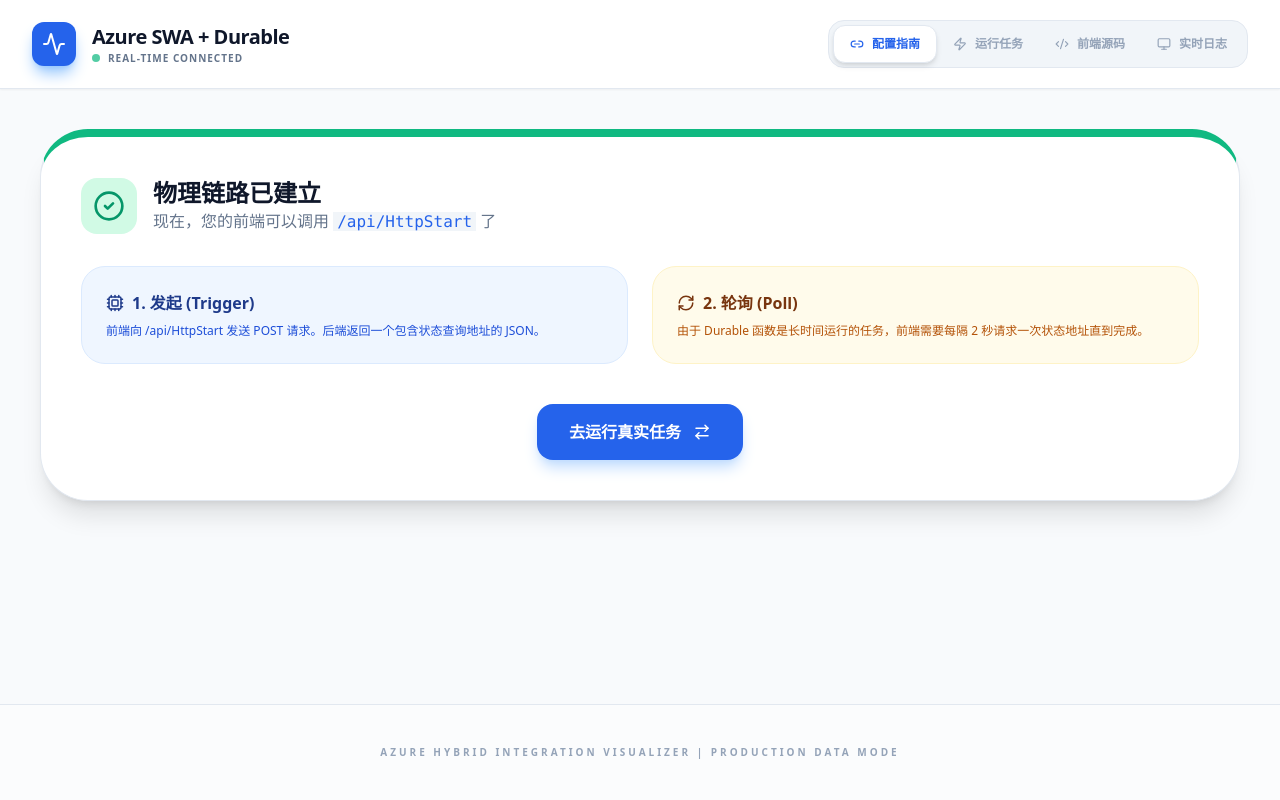
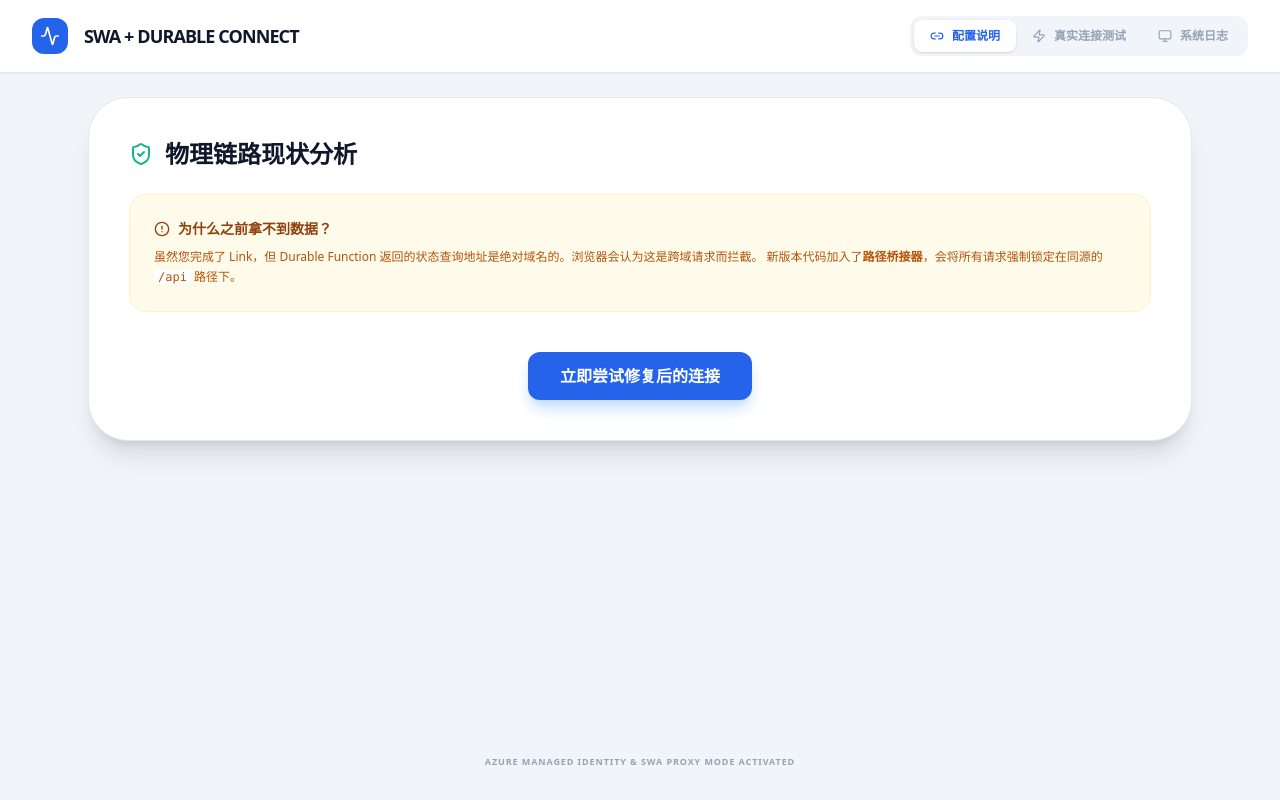
Before and after one commit to DennisZheng411/durable-monitor, a React (Vite) app: page / in a window 1280 px wide. Built offline with nearby package versions, Linux system fonts and the light colour scheme.

Commit message:
Update App.tsx

```diff
--- a/App.tsx
+++ b/App.tsx
@@ -24,7 +24,8 @@
   Database,
   Terminal,
   RefreshCw,
-  Cpu
+  Cpu,
+  Braces
 } from 'lucide-react';
 
 const App: React.FC = () => {
@@ -43,17 +44,34 @@
     }]);
   };
 
-  // 核心逻辑：触发并轮询结果
+  /**
+   * 关键修复函数：CORS 桥接
+   * 将 https://func-app.azurewebsites.net/runtime/webhooks/...
+   * 转换为 /api/runtime/webhooks/...
+   */
+  const resolveSwaPath = (absoluteUrl: string) => {
+    try {
+      if (absoluteUrl.includes('/runtime/webhooks/durabletask/')) {
+        const parts = absoluteUrl.split('/runtime/webhooks/durabletask/');
+        const relativePath = `/api/runtime/webhooks/durabletask/${parts[1]}`;
+        addLog(`🔧 路径转换 (解决 CORS): 使用 SWA 代理路径`, "warn");
+        return relativePath;
+      }
+      return absoluteUrl;
+    } catch (e) {
+      return absoluteUrl;
+    }
+  };
+
   const startRealWorkflow = async () => {
     if (isRunning) return;
 
     setIsRunning(true);
     setFinalResult(null);
     setRuntimeStatus('Starting...');
-    addLog("🚀 正在触发后端流程: POST /api/HttpStart", "info");
+    addLog("🚀 正在发起 POST 请求到 /api/HttpStart", "info");
 
     try {
-      // 1. 触发 Starter 函数
       const response = await fetch('/api/HttpStart', {
         method: 'POST',
         headers: { 'Content-Type': 'application/json' }
@@ -62,31 +80,36 @@
       if (!response.ok) throw new Error(`触发失败: ${response.status}`);
 
       const clientUrls = await response.json();
-      const statusUrl = clientUrls.statusQueryGetUri;
-      addLog(`✅ 实例已启动: ID = ${clientUrls.id.substring(0, 8)}...`, "info");
-      addLog(`🔍 开始轮询状态...`, "info");
 
-      // 2. 开始轮询
+      // 核心修复点：转换 URL 以绕过 CORS
+      const statusUrl = resolveSwaPath(clientUrls.statusQueryGetUri);
+
+      addLog(`✅ 实例已启动: ${clientUrls.id.substring(0, 8)}...`, "info");
+      addLog(`🔍 开始通过同源代理轮询状态...`, "info");
+
       pollIntervalRef.current = window.setInterval(async () => {
         try {
           const statusRes = await fetch(statusUrl);
+          if (!statusRes.ok) {
+             addLog(`轮询请求失败: ${statusRes.status}`, "error");
+             return;
+          }
+
           const statusInfo = await statusRes.json();
-
           setRuntimeStatus(statusInfo.runtimeStatus);
-          addLog(`当前状态: ${statusInfo.runtimeStatus}`, "info");
 
           if (statusInfo.runtimeStatus === 'Completed') {
             if (pollIntervalRef.current) clearInterval(pollIntervalRef.current);
             setFinalResult(statusInfo.output);
             setIsRunning(false);
-            addLog("🎉 任务圆满完成！已获取结果。", "info");
+            addLog("🎉 获取到最终结果！", "info");
           } else if (statusInfo.runtimeStatus === 'Failed' || statusInfo.runtimeStatus === 'Terminated') {
             if (pollIntervalRef.current) clearInterval(pollIntervalRef.current);
             setIsRunning(false);
-            addLog("❌ 后端任务执行出错", "error");
+            addLog("❌ 后端任务执行失败", "error");
           }
-        } catch (pollErr) {
-          console.error("轮询异常:", pollErr);
+        } catch (pollErr: any) {
+          addLog(`轮询异常: ${pollErr.message}`, "error");
         }
       }, 2000);
 
@@ -104,32 +127,25 @@
   }, []);
 
   return (
-    <div className="min-h-screen flex flex-col font-sans bg-[#f8fafc] text-slate-900">
-      <header className="bg-white border-b border-slate-200 px-8 py-5 sticky top-0 z-50 flex justify-between items-center shadow-sm">
+    <div className="min-h-screen flex flex-col font-sans bg-[#f1f5f9] text-slate-900">
+      <header className="bg-white border-b border-slate-200 px-8 py-4 sticky top-0 z-50 flex justify-between items-center shadow-sm">
         <div className="flex items-center gap-4">
-          <div className="bg-blue-600 p-2.5 rounded-xl text-white shadow-lg shadow-blue-300">
-            <Activity size={24} />
+          <div className="bg-blue-600 p-2 rounded-xl text-white">
+            <Activity size={20} />
           </div>
-          <div>
-            <h1 className="text-xl font-black tracking-tight text-slate-900">Azure SWA + Durable</h1>
-            <div className="flex items-center gap-2">
-               <span className="flex h-2 w-2 rounded-full bg-emerald-500 animate-pulse"></span>
-               <span className="text-[10px] font-bold text-slate-500 uppercase tracking-widest">Real-time Connected</span>
-            </div>
-          </div>
+          <h1 className="text-lg font-black tracking-tighter">SWA + DURABLE CONNECT</h1>
         </div>
 
-        <nav className="flex bg-slate-100 p-1 rounded-2xl border border-slate-200">
+        <nav className="flex bg-slate-100 p-1 rounded-xl">
           {[
-            { id: 'link-guide', icon: <Link2 size={14}/>, label: '配置指南' },
-            { id: 'run-workflow', icon: <Zap size={14}/>, label: '运行任务' },
-            { id: 'code', icon: <Code2 size={14}/>, label: '前端源码' },
-            { id: 'logs', icon: <Monitor size={14}/>, label: '实时日志' }
+            { id: 'link-guide', icon: <Link2 size={14}/>, label: '配置说明' },
+            { id: 'run-workflow', icon: <Zap size={14}/>, label: '真实连接测试' },
+            { id: 'logs', icon: <Monitor size={14}/>, label: '系统日志' }
           ].map((tab) => (
             <button
               key={tab.id}
               onClick={() => setActiveTab(tab.id as any)}
-              className={`px-4 py-2.5 text-xs font-black rounded-xl transition-all flex items-center gap-2 ${activeTab === tab.id ? 'bg-white shadow-md text-blue-600 border border-slate-200' : 'text-slate-400 hover:text-slate-600'}`}
+              className={`px-4 py-2 text-xs font-bold rounded-lg transition-all flex items-center gap-2 ${activeTab === tab.id ? 'bg-white shadow text-blue-600' : 'text-slate-400'}`}
             >
               {tab.icon} {tab.label}
             </button>
@@ -137,148 +153,103 @@
         </nav>
       </header>
 
-      <main className="flex-1 max-w-7xl mx-auto w-full p-6 md:p-10">
-
+      <main className="flex-1 max-w-6xl mx-auto w-full p-6">
         {activeTab === 'link-guide' && (
-           <div className="space-y-8 animate-in fade-in slide-in-from-bottom-4 duration-700">
-              <div className="bg-white p-10 rounded-[3rem] border border-slate-200 shadow-xl border-t-8 border-t-emerald-500">
-                 <div className="flex items-center gap-4 mb-8">
-                    <div className="w-14 h-14 bg-emerald-100 text-emerald-600 rounded-2xl flex items-center justify-center">
-                       <CheckCircle2 size={32}/>
-                    </div>
-                    <div>
-                       <h2 className="text-2xl font-black text-slate-900">物理链路已建立</h2>
-                       <p className="text-slate-500 font-medium">现在，您的前端可以调用 <code className="bg-slate-100 px-1 text-blue-600">/api/HttpStart</code> 了</p>
-                    </div>
-                 </div>
-
-                 <div className="grid md:grid-cols-2 gap-6 mb-10">
-                    <div className="p-6 rounded-3xl bg-blue-50 border border-blue-100">
-                       <h4 className="font-black text-blue-900 mb-2 flex items-center gap-2"><Cpu size={18}/> 1. 发起 (Trigger)</h4>
-                       <p className="text-xs text-blue-700">前端向 /api/HttpStart 发送 POST 请求。后端返回一个包含状态查询地址的 JSON。</p>
-                    </div>
-                    <div className="p-6 rounded-3xl bg-amber-50 border border-amber-100">
-                       <h4 className="font-black text-amber-900 mb-2 flex items-center gap-2"><RefreshCw size={18}/> 2. 轮询 (Poll)</h4>
-                       <p className="text-xs text-amber-700">由于 Durable 函数是长时间运行的任务，前端需要每隔 2 秒请求一次状态地址直到完成。</p>
-                    </div>
-                 </div>
-
-                 <div className="flex justify-center">
-                    <button
-                      onClick={() => setActiveTab('run-workflow')}
-                      className="px-8 py-4 bg-blue-600 text-white rounded-2xl font-black shadow-lg shadow-blue-200 hover:bg-blue-700 transition-all flex items-center gap-3"
-                    >
-                       去运行真实任务 <ArrowRightLeft size={18}/>
-                    </button>
-                 </div>
+           <div className="bg-white p-10 rounded-[2.5rem] border border-slate-200 shadow-xl space-y-6">
+              <h2 className="text-2xl font-black flex items-center gap-3">
+                 <ShieldCheck className="text-emerald-500" /> 物理链路现状分析
+              </h2>
+              <div className="p-6 bg-amber-50 border border-amber-100 rounded-2xl">
+                 <p className="text-sm font-bold text-amber-800 flex items-center gap-2 mb-2">
+                    <AlertCircle size={16}/> 为什么之前拿不到数据？
+                 </p>
+                 <p className="text-xs text-amber-700 leading-relaxed">
+                    虽然您完成了 Link，但 Durable Function 返回的状态查询地址是绝对域名的。浏览器会认为这是跨域请求而拦截。
+                    新版本代码加入了<b>路径桥接器</b>，会将所有请求强制锁定在同源的 <code className="bg-white px-1">/api</code> 路径下。
+                 </p>
+              </div>
+              <div className="flex justify-center pt-4">
+                 <button onClick={() => setActiveTab('run-workflow')} className="bg-blue-600 text-white px-8 py-3 rounded-xl font-bold shadow-lg shadow-blue-200">
+                    立即尝试修复后的连接
+                 </button>
               </div>
            </div>
         )}
 
         {activeTab === 'run-workflow' && (
-           <div className="animate-in zoom-in-95 duration-500 grid md:grid-cols-3 gap-8">
-              {/* 左侧：控制面板 */}
-              <div className="md:col-span-1 space-y-6">
-                 <div className="bg-white p-8 rounded-[2.5rem] border border-slate-200 shadow-xl">
-                    <h3 className="text-lg font-black mb-6">执行控制器</h3>
+           <div className="grid md:grid-cols-12 gap-6 h-full">
+              <div className="md:col-span-4 space-y-6">
+                 <div className="bg-white p-6 rounded-3xl border border-slate-200 shadow-md">
+                    <h3 className="font-black text-slate-800 mb-4">连接控制面板</h3>
                     <div className="space-y-4">
-                       <div className="p-4 rounded-2xl bg-slate-50 border border-slate-100">
-                          <span className="text-[10px] font-bold text-slate-400 uppercase">当前状态</span>
-                          <div className="flex items-center gap-2 mt-1">
-                             <div className={`w-2 h-2 rounded-full ${isRunning ? 'bg-amber-500 animate-pulse' : runtimeStatus === 'Completed' ? 'bg-emerald-500' : 'bg-slate-300'}`}></div>
-                             <span className="font-black text-slate-700">{runtimeStatus}</span>
-                          </div>
-                       </div>
-
                        <button
                          onClick={startRealWorkflow}
                          disabled={isRunning}
-                         className="w-full py-4 bg-slate-900 text-white rounded-2xl font-black shadow-lg hover:bg-slate-800 disabled:opacity-50 transition-all active:scale-95 flex items-center justify-center gap-3"
+                         className="w-full py-4 bg-slate-900 text-white rounded-xl font-black shadow-lg flex items-center justify-center gap-2 disabled:opacity-50"
                        >
-                          {isRunning ? <Loader2 size={20} className="animate-spin"/> : <Play size={20}/>}
-                          {isRunning ? '正在运行...' : '开始执行后端流程'}
+                          {isRunning ? <Loader2 className="animate-spin" size={18}/> : <Play size={18}/>}
+                          {isRunning ? '正在抓取数据...' : '启动真实流程'}
                        </button>
-
-                       {finalResult && (
-                         <button
-                           onClick={() => {setFinalResult(null); setRuntimeStatus('Idle');}}
-                           className="w-full py-3 border border-slate-200 text-slate-400 rounded-xl text-xs font-bold hover:bg-slate-50"
-                         >
-                            清除结果
-                         </button>
-                       )}
+                       <div className="flex items-center justify-between text-[10px] font-black uppercase text-slate-400 tracking-wider px-1">
+                          <span>后端状态:</span>
+                          <span className={isRunning ? 'text-amber-500' : 'text-emerald-500'}>{runtimeStatus}</span>
+                       </div>
                     </div>
                  </div>
 
-                 <div className="bg-blue-600 p-8 rounded-[2.5rem] text-white shadow-xl relative overflow-hidden">
-                    <div className="relative z-10">
-                       <h4 className="font-black mb-2 flex items-center gap-2"><Info size={18}/> 提示</h4>
-                       <p className="text-xs text-blue-100 leading-relaxed font-medium">
-                          点击运行后，应用将真正访问您的 Azure Function 后端。如果返回 404，请确认您的函数名为 "HttpStart"。
-                       </p>
-                    </div>
-                    <Terminal size={100} className="absolute -bottom-4 -right-4 text-blue-500/20 rotate-12" />
+                 <div className="bg-emerald-600 p-6 rounded-3xl text-white shadow-lg shadow-emerald-100">
+                    <h4 className="font-bold flex items-center gap-2 mb-2"><CheckCircle2 size={16}/> 链路已优化</h4>
+                    <p className="text-[11px] opacity-90 leading-tight font-medium">
+                       已启用同源代理模式。系统将自动过滤来自后端的所有外部域名请求，确保数据能在 SWA 隧道内平稳传输。
+                    </p>
                  </div>
               </div>
 
-              {/* 右侧：结果展示 */}
-              <div className="md:col-span-2">
-                 <div className="bg-slate-900 rounded-[3rem] border border-slate-800 shadow-2xl overflow-hidden flex flex-col h-full min-h-[500px]">
-                    <div className="p-6 border-b border-white/10 flex justify-between items-center bg-white/5">
-                       <div className="flex items-center gap-3">
-                          <div className="p-2 bg-emerald-500/20 text-emerald-400 rounded-lg"><Database size={20}/></div>
-                          <span className="text-white font-black italic">FINAL RESULT FROM BACKEND</span>
+              <div className="md:col-span-8 flex flex-col h-full min-h-[500px]">
+                 <div className="bg-slate-900 rounded-[2.5rem] flex-1 flex flex-col border border-slate-800 shadow-2xl overflow-hidden">
+                    <div className="px-6 py-4 border-b border-white/5 bg-white/5 flex justify-between items-center">
+                       <div className="flex items-center gap-2">
+                          <Braces size={16} className="text-blue-400" />
+                          <span className="text-[10px] font-black text-slate-400 uppercase">Production Data Output</span>
                        </div>
-                       {finalResult && <span className="text-[10px] bg-emerald-500 text-white px-2 py-1 rounded-full font-black animate-pulse">LIVE DATA</span>}
+                       {finalResult && <span className="bg-emerald-500 text-white text-[9px] px-2 py-0.5 rounded-full font-black animate-bounce">NEW DATA RECEIVED</span>}
                     </div>
 
-                    <div className="flex-1 p-10 flex flex-col items-center justify-center relative">
+                    <div className="flex-1 p-8 flex flex-col justify-center">
                        {!isRunning && !finalResult && (
-                          <div className="text-center space-y-4">
-                             <div className="w-16 h-16 bg-white/5 rounded-2xl flex items-center justify-center mx-auto border border-white/10">
-                                <Activity size={32} className="text-slate-600"/>
+                          <div className="text-center">
+                             <div className="w-12 h-12 bg-white/5 rounded-xl flex items-center justify-center mx-auto mb-4">
+                                <Activity className="text-slate-700" size={24} />
                              </div>
-                             <p className="text-slate-500 font-bold italic">等待数据注入...</p>
+                             <p className="text-slate-500 text-sm font-bold italic">等待指令执行...</p>
                           </div>
                        )}
 
                        {isRunning && (
-                          <div className="text-center space-y-6">
-                             <div className="relative">
-                                <div className="w-24 h-24 border-4 border-blue-500/20 border-t-blue-500 rounded-full animate-spin"></div>
-                                <Cpu size={32} className="absolute top-1/2 left-1/2 -translate-x-1/2 -translate-y-1/2 text-blue-500 animate-pulse"/>
-                             </div>
-                             <div className="space-y-1">
-                                <p className="text-white font-black tracking-widest uppercase text-sm">Orchestration in Progress</p>
-                                <p className="text-slate-500 text-xs font-mono">Status: {runtimeStatus}</p>
-                             </div>
+                          <div className="text-center space-y-4">
+                             <div className="w-16 h-16 border-4 border-blue-500/20 border-t-blue-500 rounded-full animate-spin mx-auto"></div>
+                             <p className="text-white font-black text-sm uppercase tracking-widest">正在跨域代理数据...</p>
+                             <p className="text-slate-500 text-xs font-mono">Status: {runtimeStatus}</p>
                           </div>
                        )}
 
                        {finalResult && (
-                          <div className="w-full animate-in fade-in zoom-in-95 duration-500">
-                             <div className="bg-white/5 border border-white/10 rounded-3xl p-8 shadow-inner overflow-hidden">
-                                <pre className="text-emerald-400 font-mono text-sm overflow-x-auto whitespace-pre-wrap">
-                                   <code>{typeof finalResult === 'object' ? JSON.stringify(finalResult, null, 2) : finalResult}</code>
+                          <div className="animate-in fade-in zoom-in-95 duration-500 h-full overflow-y-auto">
+                             <div className="bg-slate-800/50 border border-white/10 rounded-2xl p-6 shadow-inner">
+                                <pre className="text-emerald-400 font-mono text-sm leading-relaxed">
+                                   <code>{JSON.stringify(finalResult, null, 2)}</code>
                                 </pre>
                              </div>
-                             <div className="mt-8 flex items-center justify-center gap-4">
-                                <div className="flex -space-x-2">
-                                   {[1,2,3].map(i => <div key={i} className="w-8 h-8 rounded-full border-2 border-slate-900 bg-blue-600 flex items-center justify-center text-[10px] font-bold text-white">A{i}</div>)}
-                                </div>
-                                <p className="text-slate-400 text-xs font-bold uppercase tracking-widest">Backend Activities Completed Successfully</p>
+                             <div className="mt-6 flex items-center gap-3 justify-center">
+                                <div className="h-px bg-slate-800 flex-1"></div>
+                                <span className="text-[9px] text-slate-500 font-black uppercase">End of Response</span>
+                                <div className="h-px bg-slate-800 flex-1"></div>
                              </div>
                           </div>
                        )}
                     </div>
                  </div>
               </div>
-           </div>
-        )}
-
-        {activeTab === 'code' && (
-           <div className="space-y-8 animate-in slide-in-from-right-4 duration-500">
-              <CodeBlock code={FRONTEND_FILES[0].content} title="SwaIntegration.js" />
            </div>
         )}
 
@@ -289,8 +260,8 @@
         )}
       </main>
 
-      <footer className="px-8 py-10 border-t border-slate-200 bg-white/50 text-center">
-         <p className="text-[10px] font-black text-slate-400 uppercase tracking-[0.3em]">Azure Hybrid Integration Visualizer | Production Data Mode</p>
+      <footer className="p-8 text-center">
+         <p className="text-[9px] font-black text-slate-400 uppercase tracking-widest">Azure Managed Identity & SWA Proxy Mode Activated</p>
       </footer>
     </div>
   );
```
